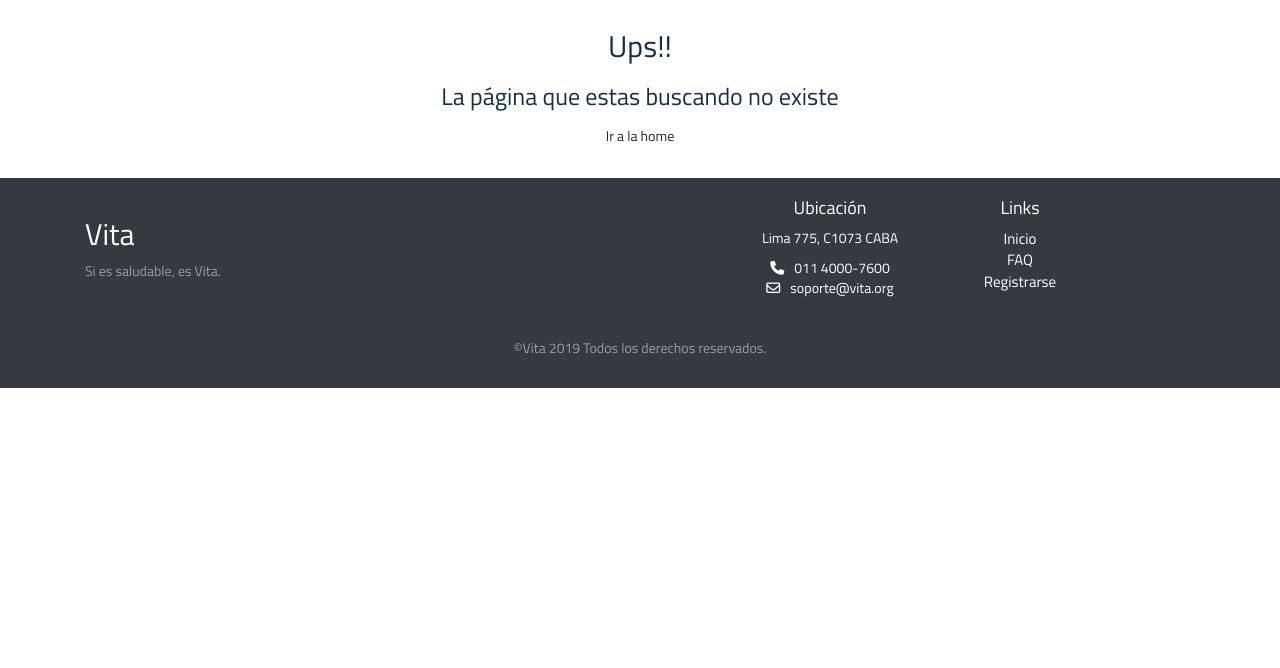
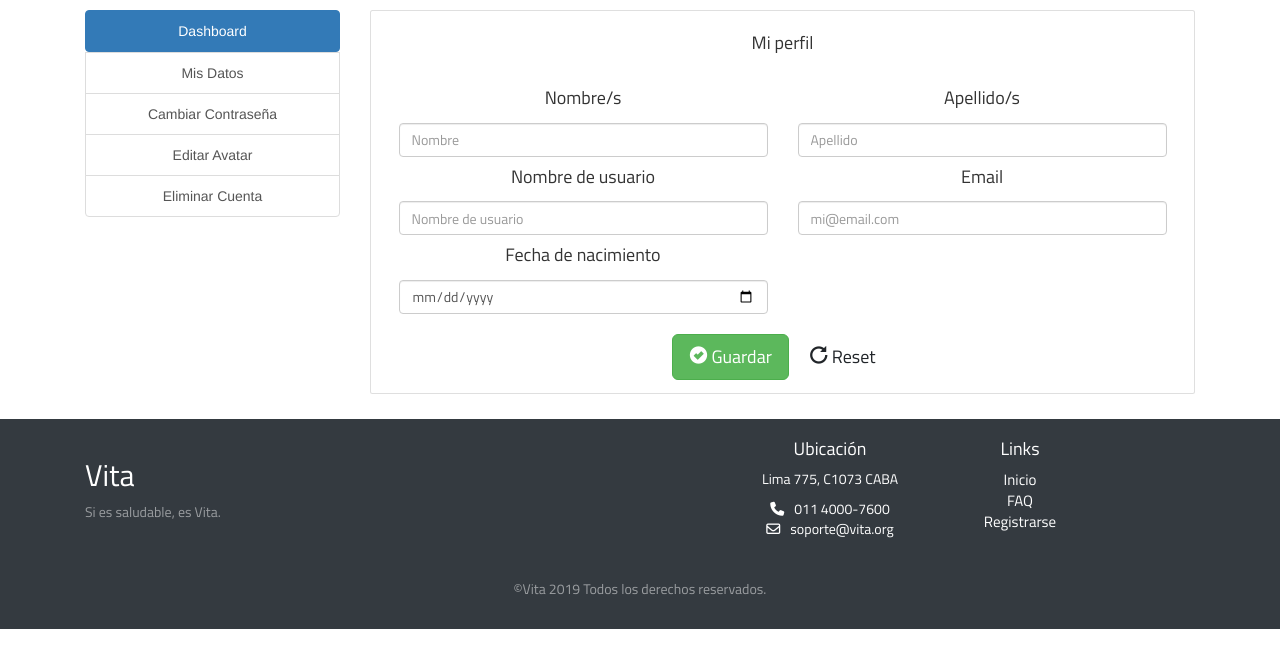
Before and after one commit to SIPI-G01/Seminario-1, a PHP site: page /usuario/miPerfil in a window 1280 px wide. Shown: the part 57-725 px from the top of the page. Run offline with PHP 8.4, Linux system fonts and the light colour scheme; data that the repository does not hold is empty; some libraries are stand-ins or nearby versions.

Commit message:
Cambios en inicio del usuario + agregado de pantalla mi perfi

```diff
--- a/site/include/cabecera.php
+++ b/site/include/cabecera.php
@@ -46,6 +46,7 @@
 					<li><a href="/usuario">Inicio</a></li>
 					<li><a href="/usuario/objetivos">Mis objetivos</a></li>
 					<li><a href="/usuario/perfil/<?php echo Utiles::obtenerUsuarioLogueado()->alias; ?>">Mis publicaciones</a></li>
+					<li><a href="/usuario/miPerfil/<?php echo Utiles::obtenerUsuarioLogueado()->alias; ?>">Mi perfil</a></li>
 					<li><a href="#" onclick="cerrarSesion();">Cerrar sesión</a></li>
 				  </ul>
 
--- /dev/null
+++ b/site/template/usuario/miPerfil.php
@@ -0,0 +1,120 @@
+<?php
+    $usuario = Utiles::obtenerUsuarioLogueado();
+?>
+
+<div class="container">
+<div class="row">
+		<div class="col-md-3 ">
+		     <div class="list-group ">
+              <div class="active"><a href="#" class="list-group-item list-group-item-action active">Dashboard</a></div>
+              <a href="#data" class="list-group-item list-group-item-action">Mis Datos</a>
+              <a href="#password" class="list-group-item list-group-item-action">Cambiar Contraseña</a>
+              <a href="#" class="list-group-item list-group-item-action">Editar Avatar</a>
+              <a href="#" class="list-group-item list-group-item-action">Eliminar Cuenta</a>
+              <!-- <a href="#" class="list-group-item list-group-item-action">Media</a>
+              <a href="#" class="list-group-item list-group-item-action">Post</a>
+              <a href="#" class="list-group-item list-group-item-action">Category</a>
+              <a href="#" class="list-group-item list-group-item-action">New</a>
+              <a href="#" class="list-group-item list-group-item-action">Comments</a>
+              <a href="#" class="list-group-item list-group-item-action">Appearance</a>
+              <a href="#" class="list-group-item list-group-item-action">Reports</a>
+              <a href="#" class="list-group-item list-group-item-action">Settings</a> -->
+
+
+            </div>
+		</div>
+		<div class="col-md-9">
+		    <div class="card">
+		        <div class="card-body">
+		            <div class="row">
+		                <div class="col-md-12">
+		                    <h4>Mi perfil</h4>
+		                </div>
+		            </div>
+		            <div class="tab-pane" id="data">
+                  <form class="form" action="javascript:void(1);" method="post" id="frm-data">
+
+                      <input type="hidden" name="accion" id="accion" value="editar-perfil"/>
+                      <input type="hidden" name="token" id="token" value="<?php echo Utiles::obtenerToken(); ?>"/>
+
+                      <div class="form-group">
+
+                          <div class="col-xs-6">
+                              <label for="first_name"><h4>Nombre/s</h4></label>
+                              <input type="text" class="form-control" name="first_name" id="first_name" placeholder="Nombre" title="Editar nombre" value="<?php echo $usuario->nombre ?>">
+                          </div>
+                      </div>
+                      <div class="form-group">
+
+                          <div class="col-xs-6">
+                            <label for="last_name"><h4>Apellido/s</h4></label>
+                              <input type="text" class="form-control" name="last_name" id="last_name" placeholder="Apellido" title="Editar apellido" value="<?php echo $usuario->apellido ?>">
+                          </div>
+                      </div>
+
+                      <div class="form-group">
+
+                          <div class="col-xs-6">
+                              <label for="user_name"><h4>Nombre de usuario</h4></label>
+                              <input type="text" class="form-control" name="user_name" id="user_name" placeholder="Nombre de usuario" title="Editar nombre de usuario" value="<?php echo $usuario->usuario ?>">
+                          </div>
+                      </div>
+                      <div class="form-group">
+
+                          <div class="col-xs-6">
+                              <label for="email"><h4>Email</h4></label>
+                              <input type="email" class="form-control" name="email" id="email" placeholder="mi@email.com" title="Editar email" value="<?php echo $usuario->mail ?>">
+                          </div>
+                      </div>
+                      <div class="form-group">
+
+                          <div class="col-xs-6">
+                              <label for="fecha_nac"><h4>Fecha de nacimiento</h4></label>
+                              <input type="date" class="form-control" name="fecha_nac" id="fecha_nac" placeholder="Fecha de nacimiento" title="Editar fecha de nacimiento" value="<?php echo $usuario->fecha_nacimiento ?>">
+                          </div>
+                      </div>
+                      <div class="form-group">
+                           <div class="col-xs-12">
+                                <br>
+                              	<button class="btn btn-lg btn-success" type="submit" onclick="guardarData();"><i class="glyphicon glyphicon-ok-sign"></i> Guardar</button>
+                               	<button class="btn btn-lg" type="reset"><i class="glyphicon glyphicon-repeat"></i> Reset</button>
+                            </div>
+                      </div>
+              	    </form>
+
+
+
+            </div><!--/tab-pane-->
+            <!-- <div class="tab-pane" id="password">
+                <form class="form" action="javascript:void(1);" method="post" id="frm-pass">
+
+                    <input type="hidden" name="accion" id="accion" value="cambiar-password"/>
+                    <input type="hidden" name="token" id="token" value="<?php echo Utiles::obtenerToken(); ?>"/>
+
+                    <div class="form-group">
+                        <div class="col-xs-6">
+                            <label for="password"><h4>Contraseña</h4></label>
+                            <input type="password" class="form-control" name="password" id="password" placeholder="Contraseña" title="Contraseña actual">
+                        </div>
+                    </div>
+                    <div class="form-group">
+                        <div class="col-xs-6">
+                            <label for="password2"><h4>Nueva Contraseña</h4></label>
+                            <input type="password" class="form-control" name="password2" id="password2" placeholder="Nueva Contraseña" title="Cambiar contraseña">
+                        </div>
+                    </div>
+                    <div class="form-group">
+                        <div class="col-xs-12">
+                            <br>
+                            <button class="btn btn-lg btn-success" type="submit" onclick="guardarPass();"><i class="glyphicon glyphicon-ok-sign"></i> Guardar</button>
+                            <button class="btn btn-lg" type="reset"><i class="glyphicon glyphicon-repeat"></i> Reset</button>
+                        </div>
+                    </div>
+                </form>
+
+            </div>/tab-pane -->
+		        </div>
+		    </div>
+		</div>
+	</div>
+</div>
```
Also changed, not shown: site/template/usuario/index.php (+9 -90 lines).
